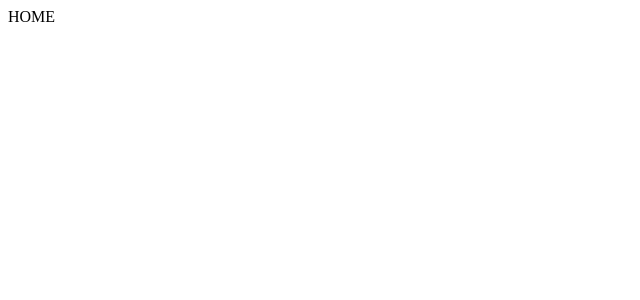
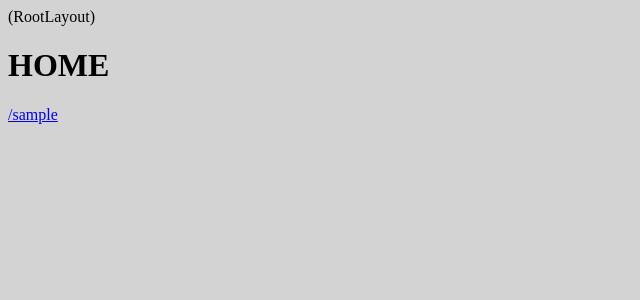
Before and after one commit to mami-inuzuka/nextjs-loading-suspense, a Next.js app: page / in a window 1280 px wide. Shown: the top 300 px of the page, without its empty margins (0-640 px from the left). Built offline with nearby package versions, Linux system fonts and the light colour scheme.

Commit message:
feat: /sample ルートとリンクを設置

```diff
--- a/app/layout.tsx
+++ b/app/layout.tsx
@@ -4,8 +4,8 @@ export default function RootLayout({
   children: React.ReactNode;
 }>) {
   return (
-    <html lang="en">
-      <body>{children}</body>
+    <html lang="en" style={{ backgroundColor: "lightgrey" }}>
+      <body>(RootLayout){children}</body>
     </html>
   );
 }
--- a/app/page.tsx
+++ b/app/page.tsx
@@ -1,3 +1,10 @@
+import Link from "next/link";
+
 export default function Home() {
-  return <div>HOME</div>;
+  return (
+    <div>
+      <h1>HOME</h1>
+      <Link href="/sample">/sample</Link>
+    </div>
+  );
 }
--- /dev/null
+++ b/app/sample/layout.tsx
@@ -0,0 +1,3 @@
+export default function SamplePageLayout({ children }: { children: React.ReactNode }) {
+  return <section style={{ margin: "100px", backgroundColor: "lightsalmon" }}>(SamplePageLayout){children}</section>;
+}
```
Also changed, not shown: app/sample/page.tsx (added, +7 -0 lines).
